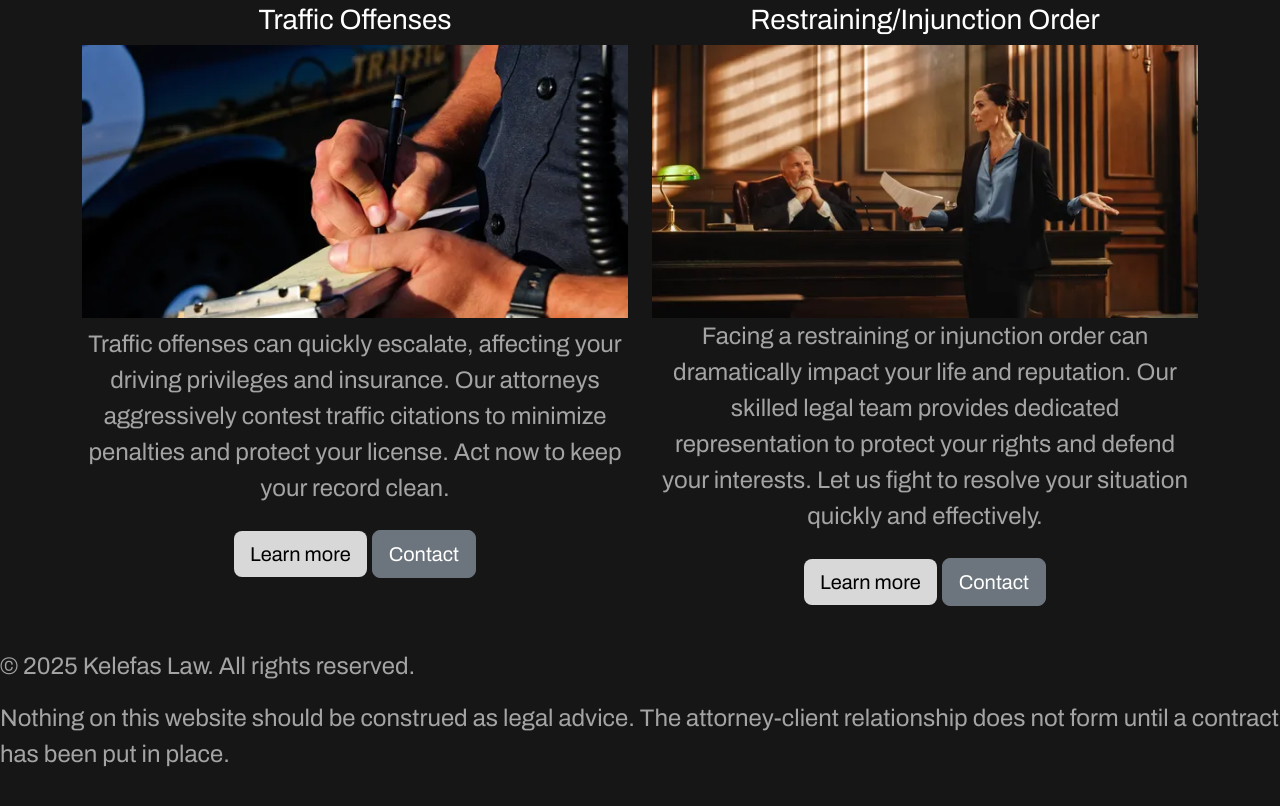
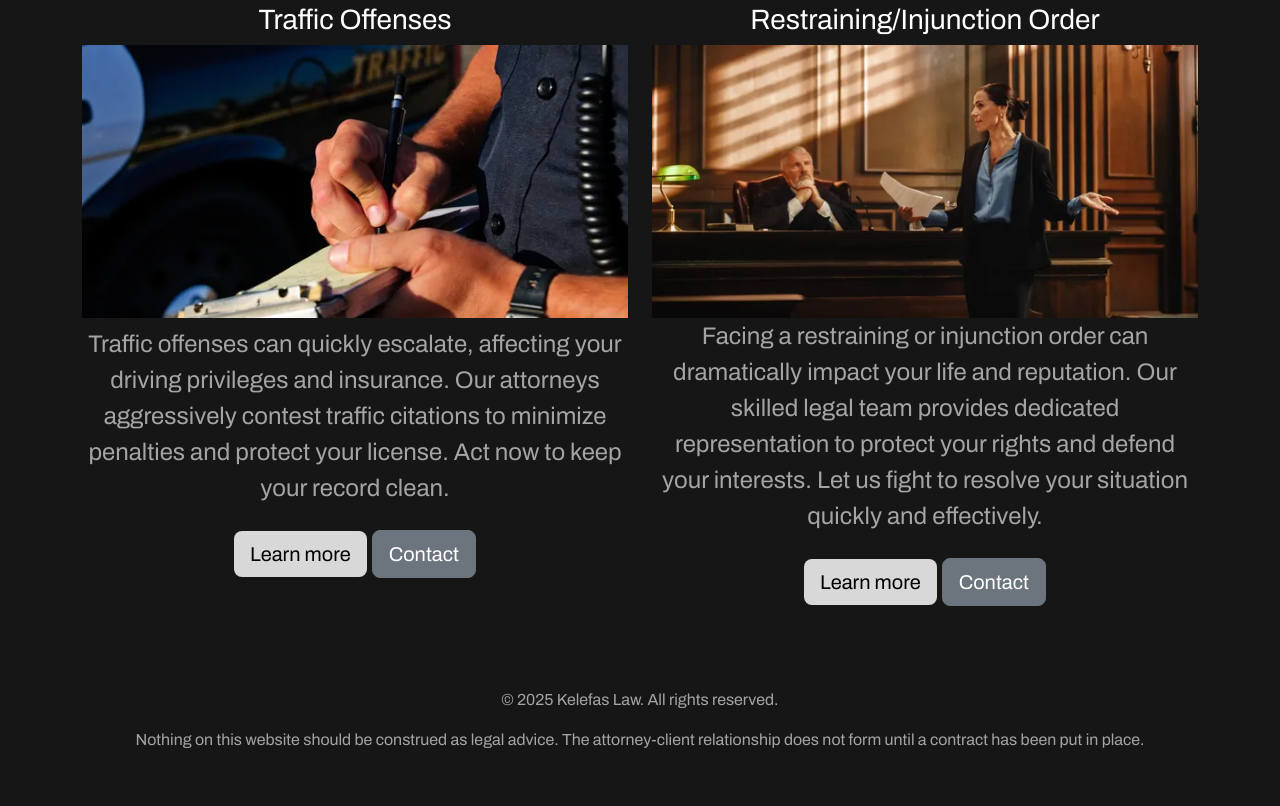
Before and after one commit to fadfood5/Kelefas-Law, a plain HTML site: page index.html in a window 1280 px wide. Shown: the part 1702-2508 px from the top of the page. Drawn offline with nearby package versions, Linux system fonts and the light colour scheme; a script that the page names is missing.

Commit message:
footer + content changes

```diff
--- a/css/style.css
+++ b/css/style.css
@@ -48,6 +48,10 @@ p {
   width: 100%;
 }
 
+footer p {
+  font-size: 1rem;
+}
+
 .btn-primary {
   background-color: #d8d8d8;
   color: black;
--- a/index.html
+++ b/index.html
@@ -69,7 +69,7 @@
           <h3 class="text-center pb-3">Aggressive Defense Strategies</h3>
           <p class="text-center px-4">
             As an experienced attorney who has worked in both the public and
-            private sectors, I've fought for hundreds of clients. I know how the
+            private sectors, I've fought for thousands of clients. I know how the
             state builds its case—and, more importantly, how to dismantle it.
             I'll fight aggressively to protect your rights, day and night.
           </p>
@@ -155,8 +155,11 @@
 
   <!-- Footer -->
   <footer>
-    <p>&copy; 2025 Kelefas Law. All rights reserved.</p>
-    <p>Nothing on this website should be construed as legal advice. The attorney-client relationship does not form until a contract has been put in place.</p>
+  </footer>
+
+  <footer class="py-3 my-4">
+    <p class="text-center">&copy; 2025 Kelefas Law. All rights reserved.</p>
+    <p class="text-center">Nothing on this website should be construed as legal advice. The attorney-client relationship does not form until a contract has been put in place.</p>
   </footer>
 
   <!-- Scripts -->
```
